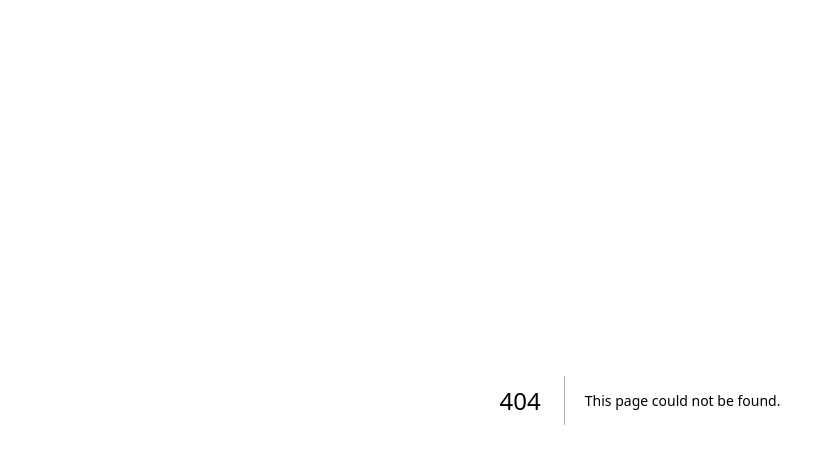
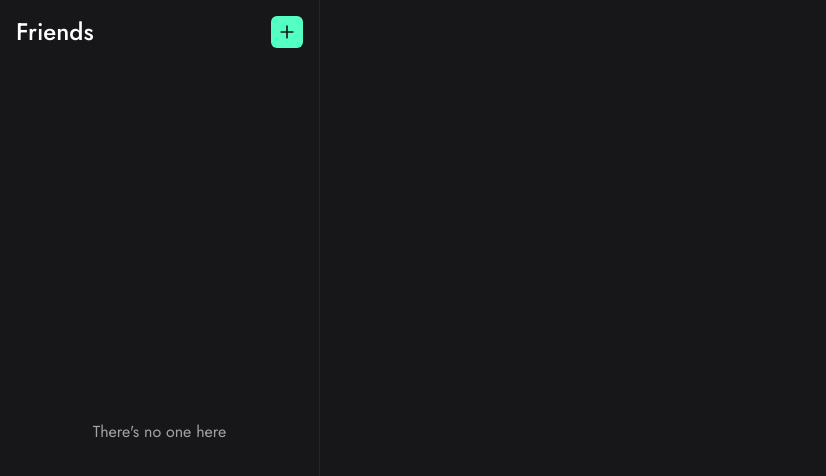
Before and after one commit to ruwpy/orin-messenger, a Next.js app: page /dashboard/friends in a window 1280 px wide. Before the commit this address had no page. Shown: the top 476 px of the page, without its empty margins (0-826 px from the left). Built offline with nearby package versions, Linux system fonts and the light colour scheme.

Commit message:
made friends page / function to add friends

```diff
--- a/package.json
+++ b/package.json
@@ -16,6 +16,7 @@
     "@types/react-dom": "18.2.3",
     "@upstash/redis": "^1.20.6",
     "autoprefixer": "10.4.14",
+    "axios": "^1.4.0",
     "class-variance-authority": "^0.6.0",
     "clsx": "^1.2.1",
     "eslint": "8.39.0",
@@ -27,9 +28,13 @@
     "react": "18.2.0",
     "react-dom": "18.2.0",
     "react-hook-form": "^7.43.9",
+    "react-hot-toast": "^2.4.1",
     "tailwind-merge": "^1.12.0",
     "tailwindcss": "3.3.2",
     "typescript": "5.0.4",
     "zod": "^3.21.4"
+  },
+  "devDependencies": {
+    "@tailwindcss/forms": "^0.5.3"
   }
 }
--- /dev/null
+++ b/src/app/(dashboard)/dashboard/friends/page.tsx
@@ -0,0 +1,17 @@
+import AddFriend from "@/components/addFriend";
+
+const FriendsPage = () => {
+  return (
+    <div className="w-80 flex flex-col h-[100dvh] bg-midnight border-r-[1px] border-zinc-800 overflow-hidden">
+      <div className="relative p-4 flex justify-between">
+        <h2 className="font-medium text-2xl">Friends</h2>
+        <AddFriend />
+      </div>
+      <div className="flex grow p-4 justify-center items-center">
+        <span className="opacity-60">There's no one here</span>
+      </div>
+    </div>
+  );
+};
+
+export default FriendsPage;
--- a/src/app/globals.css
+++ b/src/app/globals.css
@@ -3,15 +3,11 @@
 @tailwind utilities;
 
 :root {
-  --background: #fff;
-  --text: #171719;
-}
-
-@media (prefers-color-scheme: dark) {
-  :root {
-    --background: #171719;
-    --text: #fff;
-  }
+  --background: #171719;
+  --text: #fff;
+  --mint: #54ffc4;
+  --cotton: #eab1ff;
+  --midnight: #171719;
 }
 
 body {
--- a/src/app/layout.tsx
+++ b/src/app/layout.tsx
@@ -1,5 +1,7 @@
+import { Toaster } from "react-hot-toast";
 import "./globals.css";
 import { Jost } from "next/font/google";
+import { Icons } from "@/components/icons";
 
 const jost = Jost({ subsets: ["latin"] });
 
@@ -12,7 +14,25 @@ export const metadata = {
 export default function RootLayout({ children }: { children: React.ReactNode }) {
   return (
     <html lang="en">
-      <body className={jost.className}>{children}</body>
+      <body className={jost.className}>
+        {children}
+        <Toaster
+          toastOptions={{
+            style: {
+              background: "var(--cotton)",
+              color: "var(--midnight)",
+              fontSize: "20px",
+              padding: "8px 12px 8px 22px",
+            },
+            success: {
+              icon: <Icons.check />,
+            },
+            error: {
+              icon: <Icons.cross />,
+            },
+          }}
+        />
+      </body>
     </html>
   );
 }
--- /dev/null
+++ b/src/components/addFriend.tsx
@@ -0,0 +1,89 @@
+"use client";
+import { z } from "zod";
+import { zodResolver } from "@hookform/resolvers/zod";
+import { useForm } from "react-hook-form";
+import Button from "./ui/Button";
+import { addFriendValidation } from "@/lib/validations/addFriend";
+import axios, { AxiosError } from "axios";
+import { useState } from "react";
+import { Icons } from "./icons";
+import toast from "react-hot-toast";
+
+type FormData = z.infer<typeof addFriendValidation>;
+
+const AddFriend = () => {
+  const [showAddFriend, setShowAddFriend] = useState(false);
+  const {
+    register,
+    handleSubmit,
+    setError,
+    resetField,
+    formState: { errors },
+  } = useForm<FormData>({ resolver: zodResolver(addFriendValidation) });
+
+  const addFriend = async (email: string) => {
+    try {
+      const validatedEmail = addFriendValidation.parse({ email });
+
+      // await axios.post("/api/friends/add", { email: validatedEmail });
+      toast.success("Request has sent!");
+    } catch (error) {
+      if (error instanceof z.ZodError) {
+        setError("email", { message: error.message });
+        return;
+      }
+
+      if (error instanceof AxiosError) {
+        toast.error(error.response?.data);
+        return;
+      }
+
+      toast.error("Something went wrong...");
+    } finally {
+      setShowAddFriend(false);
+      resetField("email");
+    }
+  };
+
+  const onSubmit = (data: FormData) => {
+    addFriend(data.email);
+  };
+
+  return (
+    <>
+      <Button
+        onClick={() => setShowAddFriend((prev) => !prev)}
+        variant="secondary"
+        className="p-1.5"
+      >
+        <Icons.plus width={20} height={20} className={showAddFriend ? "rotate-45" : ""} />
+      </Button>
+      {showAddFriend && (
+        <div className="absolute top-14 left-4 right-4 p-3 bg-midnight border border-zinc-800 rounded-md">
+          <form onSubmit={handleSubmit(onSubmit)}>
+            <div className="relative flex flex-col gap-2">
+              <label htmlFor="email" className="opacity-60">
+                Add friend by email
+              </label>
+              <div className="flex gap-2 grow">
+                <input
+                  {...register("email")}
+                  className="rounded-md w-full bg-midnight placeholder:text-white/50 focus:border-transparent focus:ring-mint"
+                  name="email"
+                  type="text"
+                  placeholder="joeshmoe@example.com"
+                />
+                <Button variant="secondary">Add</Button>
+              </div>
+              {errors.email?.message && (
+                <span className="mt-2 text-red-600">{errors.email?.message}</span>
+              )}
+            </div>
+          </form>
+        </div>
+      )}
+    </>
+  );
+};
+
+export default AddFriend;
--- a/src/components/icons.tsx
+++ b/src/components/icons.tsx
@@ -1,4 +1,7 @@
 import {
+  X,
+  Check,
+  Plus,
   Loader2,
   ArrowLeftFromLine,
   LucideProps,
@@ -8,6 +11,9 @@ import {
 } from "lucide-react";
 
 export const Icons = {
+  cross: X,
+  check: Check,
+  plus: Plus,
   message: MessageSquare,
   requests: MessageSquarePlus,
   friends: Users2,
--- a/src/components/ui/Button.tsx
+++ b/src/components/ui/Button.tsx
@@ -2,7 +2,7 @@ import { cn } from "@/lib/utils";
 import { cva, type VariantProps } from "class-variance-authority";
 import { Icons } from "../icons";
 
-const button = cva("relative p-2 disabled:cursor-not-allowed", {
+const button = cva("relative p-2 disabled:cursor-not-allowed rounded-md font-medium", {
   variants: {
     variant: {
       primary: "bg-midnight text-mint hover:bg-midnight/70 disabled:bg-midnight/70",
--- /dev/null
+++ b/src/lib/validations/addFriend.ts
@@ -0,0 +1,5 @@
+import { z } from "zod";
+
+export const addFriendValidation = z.object({
+  email: z.string().email(),
+});
--- a/tailwind.config.js
+++ b/tailwind.config.js
@@ -14,5 +14,7 @@ module.exports = {
       }
     }
   },
-  plugins: [],
+  plugins: [
+    require('@tailwindcss/forms')
+  ],
 }
```
Also changed, not shown: 1 other file (tests, documents, lock files or other folders).
